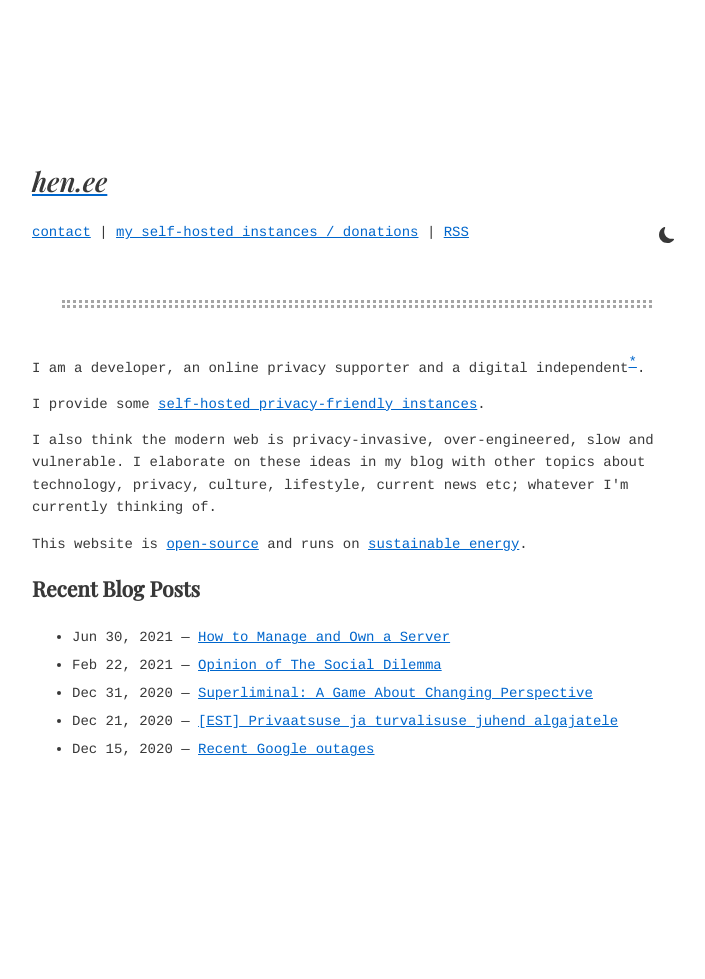
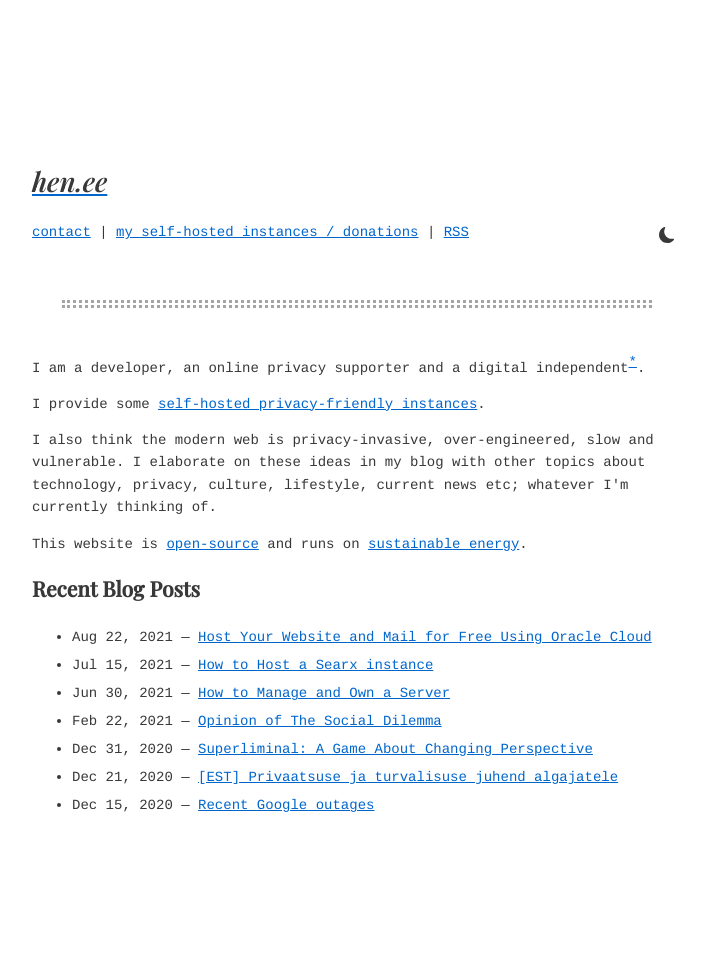
Before and after one commit to tenseoverflow/hen.ee, a Jekyll site: the page built from index.html, in a window 1280 px wide. Shown: the whole page, without its empty margins (283-988 px from the left). Built offline with Jekyll 4.4.1, drawn with Linux system fonts in a browser that asks for light colours; before the commit the page ends 923 px from its top, so only the background shows below that; some of the changed lines change nothing that is shown.

Commit message:
new article

```diff
--- a/_config.yml
+++ b/_config.yml
@@ -26,7 +26,7 @@ social:
 
 about:
 - title: status.im
-  url: https://a.hen.ee/statusim
+  url: https://a.hen.ee/statusim # TODO
   name: '0x0423fc98719e5b46461de2cdb3f83f1d48e336ce46b5ae15f6bfd654b6b1fdd73380e23554449b55f0e1f5d4a6a0f6fa6edd2840152b91b0ae09f6a4dac690c28d'
 - title: Github
   url: https://a.hen.ee/github
--- /dev/null
+++ b/_posts/2021-07-15-searx-guide.md
@@ -0,0 +1,201 @@
+---
+title: How to Host a Searx instance
+layout: post
+description: This is a guide on setting up your own Searx instance with Filtron reverse proxy and Morty result proxy. Searx is an open-source privacy-respecting metasearch engine.
+summary: This is a guide on how to set up a Searx instance on your server.
+tags:   2021 technology guide self-hosted
+minute: 15
+image: /images/searx1.png
+---
+
+<a href="/images/searx1.png"><img src="/images/searx1.png" alt="Picture of Searx's homepage" /></a>
+
+This is a guide on hosting your own Searx instance with Filtron reverse proxy and Morty result proxy.
+
+# What is Searx?
+
+Searx is a privacy-respecting meta-search engine. It is not a regular search engine like Brave Search, Bing or Google which indexes information from pages by using their bots. A meta-search engine asks other search engines for results and presents them to you. It is also free, open-source and hackable.
+
+It can also act as a proxy for these search engines as your server is doing the requests to Google not your machine which is more private while still having Google's results. One downside can be the speed due to it having to pull information from another server; some engines might be slower than others and that is shown on Searx's settings.
+
+You can find a public instance to test it <a href="https://searx.space">here</a> or use my <a href="https://searx.hen.ee">instance</a>.
+
+<a href="/images/searx2.png"><img src="/images/searx2.png" alt="Picture of Searx's results" /></a>
+
+## What is all this Filtron or Morty stuff?
+
+Filtron is an application firewall, a middleware between Searx and Nginx (webserver). It avoids abuse from your server and limits requests. Essentially it protects your server from bad people or bots.
+
+Morty is a result proxy which proxies images and websites. It downloads images and displays them from your server like Searx does to search queries. You can also view websites through your server privately without using your machine to request that website, *almost like a VPN cough.*
+
+# First things first
+
+This guide uses Debian 10 but can be used on CentOS as well with minimal changes. Change **`example.com`** to your domain.
+
+First we will make a subdomain. This is different from all registrars but make a CNAME record (or A record if you have your IP address) for your domain like so: (Some will like the dot at the end, some will not)
+
+<pre><code>searx   1800 IN CNAME   <strong>example.com</strong>.</code></pre>
+
+<pre><code>searx   1800 IN A   <strong>127.0.0.1</strong> (change the IP)</code></pre>
+
+Cloudflare's DNS for example:
+
+<a href="/images/DNS-cloudflare-searx.png"><img src="/images/DNS-cloudflare-searx.png" alt="Picture of Cloudflare's DNS settings"/></a>
+
+## Setting up Environment
+
+When you have done that, we will update the system. You will need Nginx and Git for this, these commands will install it for you. You should have sudo privileges or be <code>root</code>. If you are the <code>root</code> user you can omit <code>sudo</code> from the commands.
+
+<pre><code>$ sudo apt update
+$ sudo apt upgrade
+$ sudo apt install git nginx</code></pre>
+
+## Installing Searx
+
+We will clone the Searx repository. <strong>NB:</strong> if you are the `root` user, make sure to **not** skip the first command since the `root`'s home folder has no read privileges for the `searx` user (which will be created during installation).
+
+<pre><code>$ cd /usr/local/src
+$ sudo git clone https://github.com/searx/searx searx
+$ cd ./searx
+</code></pre>
+
+Now we will use the install script to install Searx, Filtron and Morty. Some questions will come up, press enter to all of them.
+
+<pre><code>$ sudo -H ./utils/searx.sh install all
+$ sudo -H ./utils/filtron.sh install all
+$ sudo -H ./utils/morty.sh install all</code></pre>
+
+Check if all services are running.
+
+<pre><code>$ sudo systemctl status searx
+$ sudo systemctl status filtron
+$ sudo systemctl status morty</code></pre>
+
+If everything is installed and all services are running, we can set up Nginx.
+
+## Nginx Config
+
+Make sure Nginx is running (if it's not running you can check for errors using the command <code>nginx -t</code>).
+
+<pre><code>$ sudo systemctl status nginx</code></pre>
+
+Make a config file for Searx <code>/etc/nginx/sites-available/searx.conf</code> and edit it with your favourite text editor for example nano:
+
+<pre><code>$ sudo nano /etc/nginx/sites-available/searx.conf</code></pre>
+
+Paste the following content in there and replace <code>example.com</code> with your domain name.
+
+<pre><code>server {
+
+        # Listens on http
+        listen 80;
+        listen [::]:80;
+
+        # Your server name
+        server_name searx.<strong>example.com</strong>;
+
+        root /usr/local/searx/searx-src;
+
+        # If you want to log user activity, comment these
+        access_log /dev/null;
+        error_log  /dev/null;
+
+        add_header X-Frame-Options DENY;
+        add_header X-Content-Type-Options nosniff;
+        add_header X-XSS-Protection "1; mode=block";
+        add_header Permissions-Policy "interest-cohort=();geolocation=();midi=();notifications=();push=();sync-xhr=();microphone=();camera=();magnetometer=();gyroscope=();speaker=();vibrate=();fullscreen=();payment=();";
+        add_header 'Referrer-Policy' 'same-origin';
+        add_header Expect-CT 'enforce; max-age=3600';
+
+        # SSL settings for security (DO NOTE: This disables TLS 1.0 and TLS 1.1
+        # + some ciphers, if you have any older browsers and hardware
+        # [https://oktasupport.cadence.com/TLS1.2_BrowserSupport.html], it may
+        # not work on them)
+        ssl_protocols TLSv1.2 TLSv1.3;
+
+        ssl_prefer_server_ciphers on;
+        ssl_ciphers ECDHE-ECDSA-AES128-GCM-SHA256:ECDHE-RSA-AES128-GCM-SHA256:ECDHE-ECDSA-AES256-GCM-SHA384:ECDHE-RSA-AES256-GCM-SHA384:ECDHE-ECDSA-CHACHA20-POLY1305:ECDHE-RSA-CHACHA20-POLY1305:DHE-RSA-AES128-GCM-SHA256:DHE-RSA-AES256-GCM-SHA384;
+        ssl_session_timeout  1d;
+        ssl_session_cache shared:SSL:10m;
+        ssl_session_tickets off; # Requires nginx >= 1.5.9
+        ssl_stapling on; # Requires nginx >= 1.3.7
+        ssl_stapling_verify on; # Requires nginx => 1.3.7
+
+        index index.html index.htm;
+
+        # Searx reverse proxy
+        location / {
+                proxy_pass         http://127.0.0.1:4004/;
+
+                proxy_set_header   Host             $http_host;
+                proxy_set_header   Connection       $http_connection;
+                proxy_set_header   X-Real-IP        $remote_addr;
+                proxy_set_header   X-Forwarded-For  $proxy_add_x_forwarded_for;
+                proxy_set_header   X-Scheme         $scheme;
+                proxy_set_header   X-Script-Name    /searx;
+        }
+
+        location /searx/static {
+                alias /usr/local/searx/searx-src/searx/static;
+        }
+
+        # Morty reverse proxy
+        location /morty {
+                proxy_pass         http://127.0.0.1:3001/;
+
+                proxy_set_header   Host             $http_host;
+                proxy_set_header   Connection       $http_connection;
+                proxy_set_header   X-Real-IP        $remote_addr;
+                proxy_set_header   X-Forwarded-For  $proxy_add_x_forwarded_for;
+                proxy_set_header   X-Scheme         $scheme;
+        }
+}</code></pre>
+
+Create a symbolic link between <code>/etc/nginx/sites-available/searx.conf</code> and <code>/etc/nginx/sites-enabled/searx.conf</code>
+
+<pre><code>$ sudo ln -s /etc/nginx/sites-available/searx.conf /etc/nginx/sites-enabled/searx.conf</code></pre>
+
+Also create an HTTPS certificate using either `certbot` or use your SSL certificate. Learn more about <a href="https://landchad.net/certbot.html">creating a certificate with Certbot</a>.
+
+If you have done that you can now restart Nginx and Uwsgi.
+
+<pre><code>$ sudo -H systemctl restart nginx
+$ sudo -H service uwsgi restart searx</code></pre>
+
+Go visit your <code>searx.<strong>example.com</strong></code> and see if it works! You should see the <a href="/images/searx1.png">Searx logo and search bar</a>.
+
+## Changing settings
+
+If you want to change some settings of your Searx instance go edit <code>/etc/searx/settings.yml</code>. Use <a href="https://searx.github.io/searx/admin/settings.html">this guide</a> for more information.
+
+<pre><code>$ sudo nano /etc/searx/settings.yml
+
+<strong>### After editing do:</strong>
+
+$ sudo -H service uwsgi restart searx</code></pre>
+
+## Maintaining Searx
+
+To update Searx you can use the following commands:
+
+<pre><code>$ cd /usr/local/src/searx
+$ sudo -H ./utils/searx.sh update searx
+$ sudo -H ./utils/filtron.sh update filtron
+$ sudo -H ./utils/morty.sh update morty</code></pre>
+
+## Uninstalling Searx
+
+To uninstall, execute these commands:
+
+<pre><code>$ cd /usr/local/src/searx
+$ sudo -H ./utils/searx.sh remove all
+$ sudo -H ./utils/filtron.sh remove all
+$ sudo -H ./utils/morty.sh remove all</code></pre>
+
+## Need help?
+
+Check out <a href="https://github.com/searx/searx/issues?q=is%3Aissue">Searx's Github issues</a> and <a href="https://github.com/searx/searx/discussions/categories/installation-issue-official-wiki">discussions page</a>. Also check <code>nginx -t</code> for any errors with Nginx.
+
+If you have any issues or questions you can also <a href="/contact">contact me</a>, and I'll be glad to respond.
+
+Congratulations on setting up Searx and thanks for reading. <a href="/instances#donate">Support me by donating</a> if it helped you.
--- /dev/null
+++ b/_posts/2021-08-22-oracle-cloud-servers.md
@@ -0,0 +1,30 @@
+---
+title: Host Your Website and Mail for Free Using Oracle Cloud
+layout: post
+description: Start hosting your own private and secure webserver and mailserver to become more digital independent from big corporations using Oracle Cloud's free tier.
+summary: Start hosting your own website and mailserver for free now!
+tags: 2021 technology guide self-hosted
+minute: 8
+---
+
+> You need a website right now.
+
+Like really.
+
+It's great for your personal brand, even if you don't have one. A custom website and mail will make you look professional on the internet. It will make you independent of many of the big corporations that make mistakes like [locking you out of your account randomly](https://www.businessinsider.com/google-users-locked-out-after-years-2020-10). And it helps make the web a more decentralized place as Tim Berners-Lee always wanted.
+
+Do note, managing servers may require a bit of time, practice and patience and doesn't always guarantee 100% uptime or stability. You are really on your own managing these servers. But once everything works you really don't have to worry, and you'll forget about it after some time.
+
+Today, it's very easy to set up an independent public website or secure e-mail server. This guide will take only a couple of minutes and doesn't require any prior knowledge about the console or IT, however would be very helpful to get over CLI-shyness.
+
+I'll try to be as straight-forward as possible in this guide, however if you do ever feel lost, don't worry to search or ask about it on the internet. You can also [contact me](mailto:contact@hen.ee) if you experience any problems.
+
+# Creating an Oracle Cloud account
+
+Get started by going to [Oracle's sign-up page](https://signup.cloud.oracle.com/) and filling out the details. You will unfortunately need to verify your account using a debit/credit card, however this is done only via PayPal's own payment system. It will come with a 1-month free trial, however we will only use the Always-Free services. *(I know their interface is horrible.)*
+
+Once you've got your account ready and provisioned, you can now create our servers. The Always-Free tier provides with two small-scale servers perfect for hosting a website or e-mail server. It's a "cloud compute" server with an AMD CPU, 1GB of memory and ~50GB storage (+ can be expanded via block storage). Seems like the [Oracle guys are desperate](https://www.businessinsider.com/oracle-cloud-infrastructure-insiders-culture-of-fear-2021-6) for more customers.
+
+We will use one for hosting our website and the other one as our e-mail server.
+
+## Provisioning two servers.
```
